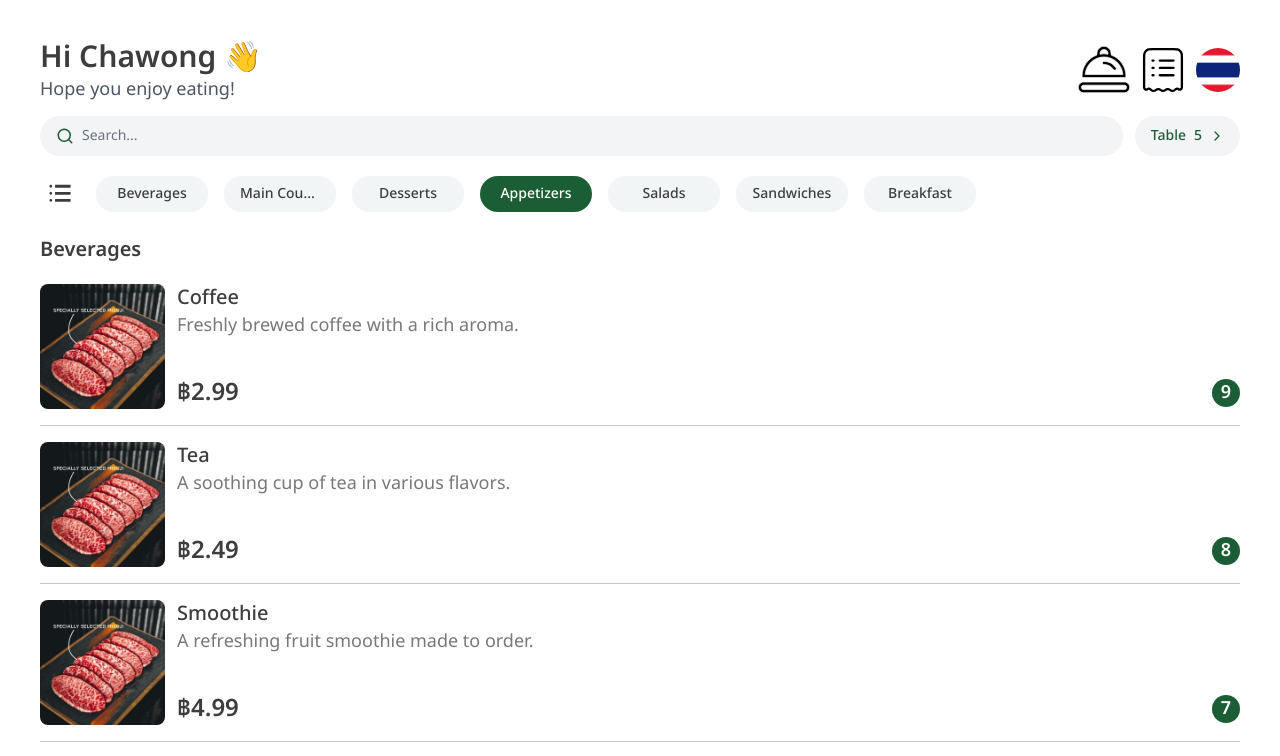
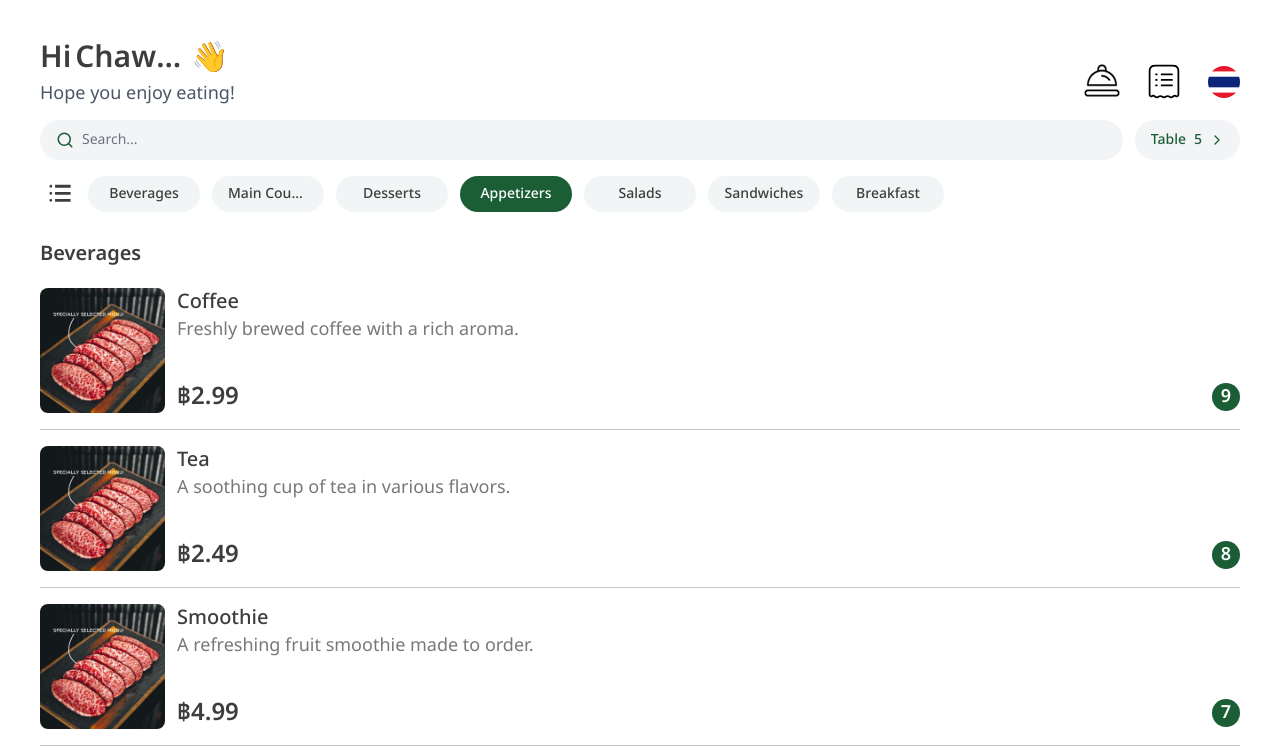
Before and after one commit to chawongr/aspos-mobile, a Next.js app in the folder aspos-mobile-frontend/: page /en in a window 1280 px wide. Shown: the top 756 px of the page. Built offline with nearby package versions, Linux system fonts and the light colour scheme.

Commit message:
fix(Line):Custom line in Menu card and link page

```diff
--- a/aspos-mobile-frontend/src/app/[locale]/components/category-tab.tsx
+++ b/aspos-mobile-frontend/src/app/[locale]/components/category-tab.tsx
@@ -15,7 +15,7 @@ const CategoryTabs: React.FC<Props> = ({ categories, onTabClick }) => {
     const tabRefs = useRef<(HTMLButtonElement | null)[]>([]);
 
     const handleScroll = () => {
-        const stickyHeight = 150;
+        const stickyHeight = 170;
         const sections = categories.map((category) =>
             document.getElementById(`category-${category.id}`)
         );
@@ -46,7 +46,7 @@ const CategoryTabs: React.FC<Props> = ({ categories, onTabClick }) => {
     }, [activeCategory]);
 
     return (
-        <div className="flex space-x-4 overflow-x-auto p-2">
+        <div className="flex space-x-3 overflow-x-auto p-2">
             {categories.map((category, index) => (
                 <button
                     key={category.id}
--- a/aspos-mobile-frontend/src/app/[locale]/components/menu-card.tsx
+++ b/aspos-mobile-frontend/src/app/[locale]/components/menu-card.tsx
@@ -11,7 +11,7 @@ interface MenuCardProps {
 
 export default function MenuCard({ imageUrl, title, description, price, quantity }: MenuCardProps) {
     return (
-    <div className="w-full py-4 border-b border-borderGray flex gap-3">
+    <div className="w-full py-4 flex gap-3">
         {/* Image */}
       <div className="w-[105px] h-[105px] md:w-[125px] md:h-[125px] flex-shrink-0">
         <Image
--- a/aspos-mobile-frontend/src/app/[locale]/page.tsx
+++ b/aspos-mobile-frontend/src/app/[locale]/page.tsx
@@ -9,6 +9,10 @@ import { TfiMenuAlt } from "react-icons/tfi";
 import CategoryTabs from './components/category-tab';
 import CategoriesData from './datas/menu.json';
 import MenuCard from './components/menu-card';
+import Link from 'next/link';
+import { usePathname, useRouter } from "next/navigation";
+
+
 
 interface MenuItem {
   id: number;
@@ -27,17 +31,20 @@ interface Category {
 export default function Home() {
   const t = useTranslations('HomePage');
 
+  const path = usePathname().substring(1);
+
+
+
   const Categories: Category[] = CategoriesData.category;
 
   const handleTabClick = (categoryId: number) => {
-    const stickyHeight = 150;
+    const stickyHeight = 170;
     const section = document.getElementById(`category-${categoryId}`);
     if (section) {
       const offset = section.offsetTop - stickyHeight;
       window.scrollTo({ top: offset, behavior: "smooth" });
     }
   };
-
 
   return (
     <div className="relative">
@@ -46,12 +53,15 @@ export default function Home() {
         {/* Banner */}
         <div className="flex justify-between items-center ">
           <div>
-            <div className="text-xl md:text-3xl font-semibold">Hi Chawong 👋</div>
-            <div className="text-sm md:text-lg text-gray-600">Hope you enjoy eating!</div>
+            <div className='flex'>
+              <div className="text-xl md:text-3xl font-semibold">Hi</div>
+              <div className="text-xl md:text-3xl font-semibold ml-1 truncate max-w-28">Chawong</div>
+              <div className="text-xl md:text-3xl font-semibold ml-1">👋</div>
             </div>
-          <div className="flex items-center gap-x-3">
-
-            <div className=' w-[32px] h-[32px] md:w-[52px] md:h-[52px] bg-red-500ป'>
+            <div className="text-sm md:text-lg text-gray-600 mt-1">Hope you enjoy eating!</div>
+          </div>
+          <div className="flex items-end mt-4 gap-x-5 md:gap-x-7">
+            <div className=' w-[24px] h-[24px] md:w-[36px] md:h-[36px] bg-red-500ป'>
               <Image
                 src={Bell}
                 alt="Bell Icon"
@@ -59,7 +69,8 @@ export default function Home() {
                 height={64}
               />
             </div>
-            <div className='w-[28px] h-[28px] mb-1 md:mb-2 md:w-[42px] md:h-[42px] bg-cyan-500ป'>
+            <Link href={`${path}/order-list-all`}>
+              <div className='w-[22px] h-[22px] mb-1 md:mb-1 md:w-[32px] md:h-[32px]'>
                 <Image
                   src={Bill}
                   alt="Bill Icon"
@@ -67,7 +78,8 @@ export default function Home() {
                   height={64}
                 />
               </div>
-            <div className="w-8 h-8 md:w-11 md:h-11 md:mb-1 rounded-full overflow-hidden ">
+            </Link>
+            <div className="w-6 h-6 md:w-8 md:h-8 md:mb-[2px] rounded-full overflow-hidden ">
               <Image
                 src={ThFlag}
                 alt="Thai Flag"
@@ -80,7 +92,7 @@ export default function Home() {
         </div>
 
         {/* Search */}
-        <div className="flex items-center py-3">
+        <div className="flex items-center pt-3">
           <div className="flex bg-gray-100 rounded-full px-4 py-2 w-full h-10">
             <div className="text-green text-lg my-auto">
               <FiSearch />
@@ -99,14 +111,14 @@ export default function Home() {
         </div>
 
         {/* Category */}
-        <div className="bg-white flex w-full items-center">
+        <div className="bg-white flex w-full items-center pt-2 pb-2">
           {/* Sticky Icon */}
           <div className="sticky left-0 top-0 z-50 bg-white p-2 text-2xl">
             <TfiMenuAlt />
           </div>
 
           {/* Sliding Tabs */}
-          <div className="ml-2 flex-grow overflow-x-auto">
+          <div className="flex-grow overflow-x-auto">
             <CategoryTabs
               categories={Categories.map((category) => ({
                 id: category.id,
@@ -116,26 +128,30 @@ export default function Home() {
             />
           </div>
         </div>
-
       </div>
 
       {/* Content */}
-      <div className="mt-4 ">
+      <div className="pt-3 ">
         {Categories.map((category) => (
           <div key={category.id} id={`category-${category.id}`} className="mb-4">
             <h2 className="text-xl font-semibold mb-1">{category.name}</h2>
             <div>
-              {category.menu.map((menuItem) => (
+              {category.menu.map((menuItem, index) => (
+                <div
+                  key={menuItem.id}
+                  className={`${index !== category.menu.length - 1 ? 'border-b-[0.5px] border-borderGray' : ''}`}
+                >
                   <MenuCard
-                  key={menuItem.id}
                     imageUrl={Food1}
                     title={menuItem.name}
                     description={menuItem.description}
                     price={menuItem.price}
                     quantity={menuItem.quantity}
                   />
+                </div>
               ))}
             </div>
+
           </div>
         ))}
       </div>
```
Lines whose indentation alone changed are shown as unchanged.
